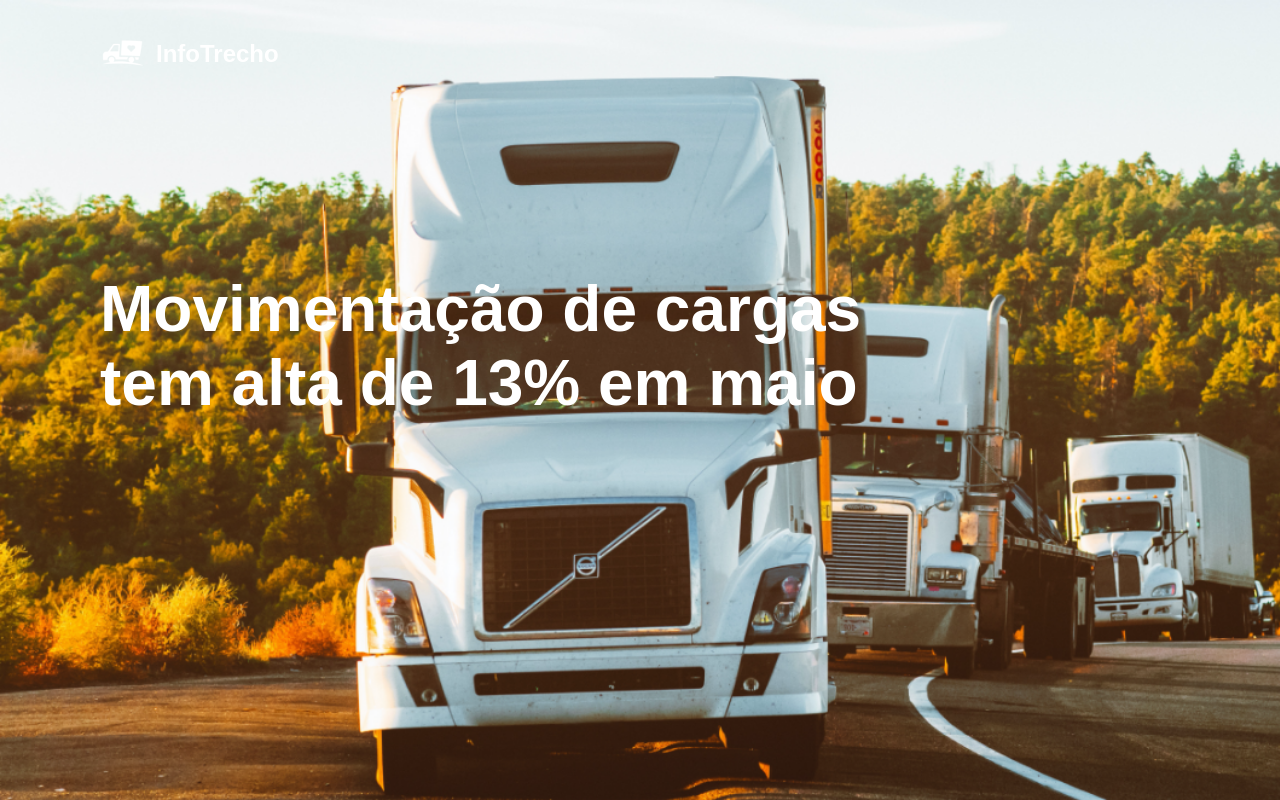
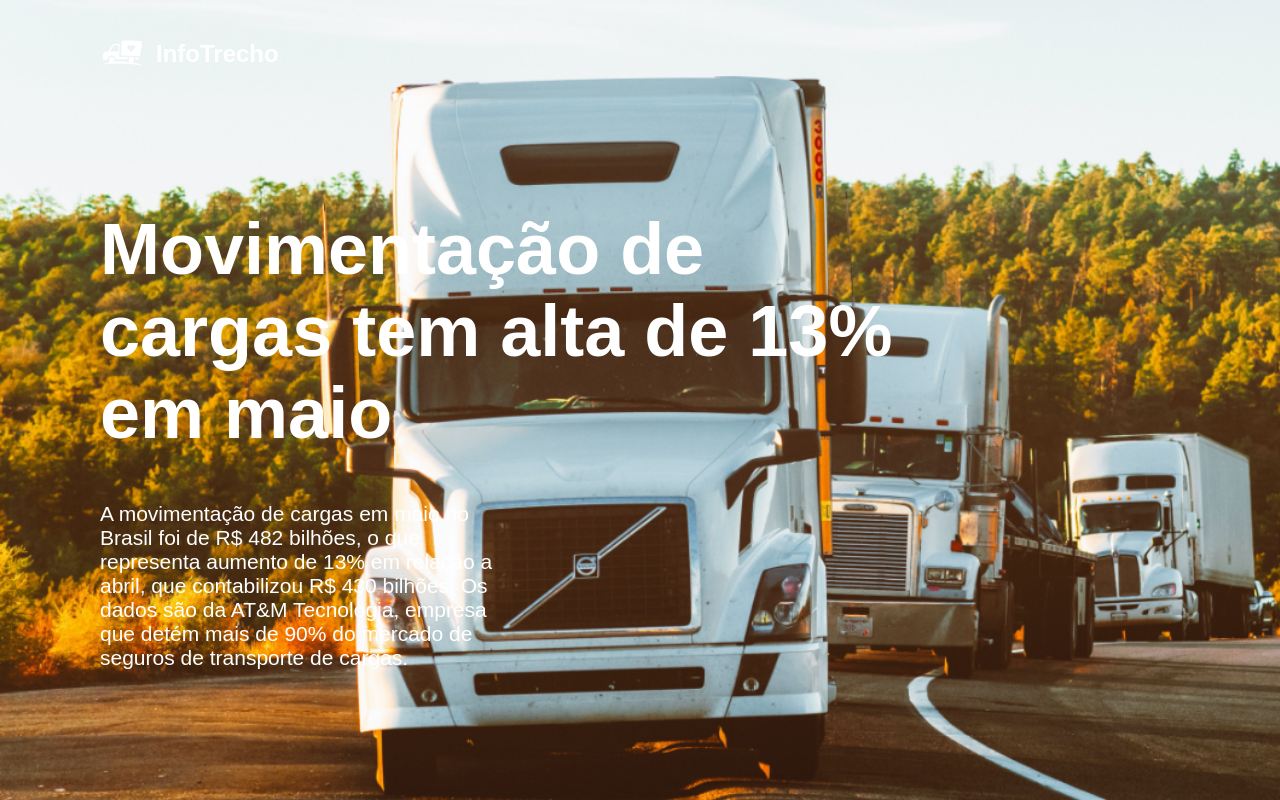
Before and after one commit to infotrecho/infotrecho-ui, a React (Create React App) app: page / in a window 1280 px wide. Built offline with nearby package versions, Linux system fonts and the light colour scheme.

Commit message:
Adicionado corpo do body

```diff
--- a/src/App.js
+++ b/src/App.js
@@ -34,11 +34,24 @@ function App() {
 
   var bodyStyle = {
     marginLeft: "100px",
-    marginTop: "15%",
+    marginTop: "10%",
     width: "65%",
+  }
+
+  var bodyPStyle = {
+    width: "50%",
+  }
+
+  var h1Style = {
     color: "white",
     fontFamily: "sans-serif",
-    fontSize: "32px"
+    fontSize: "72px"
+  }
+
+  var pStyle = {
+    color: "white",
+    fontFamily: "sans-serif",
+    fontSize: "21px"
   }
 
   return (
@@ -49,7 +62,10 @@ function App() {
       </div>
 
       <div style={bodyStyle}>
-        <h1>Movimentação de cargas tem alta de 13% em maio</h1>
+        <h1 style={h1Style}>Movimentação de cargas tem alta de 13% em maio</h1>
+        <div style={bodyPStyle}>
+          <p style={pStyle}>A movimentação de cargas em maio no Brasil foi de R$ 482 bilhões, o que representa aumento de 13% em relação a abril, que contabilizou R$ 430 bilhões. Os dados são da AT&M Tecnologia, empresa que detém mais de 90% do mercado de seguros de transporte de cargas.</p>
+        </div>
       </div>
     </div>
   );
```
